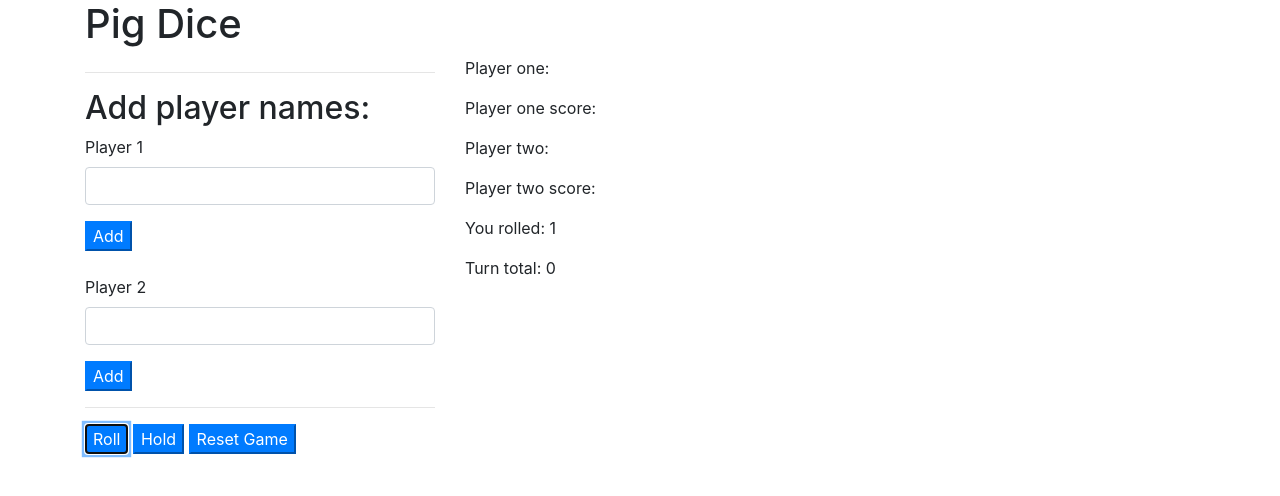
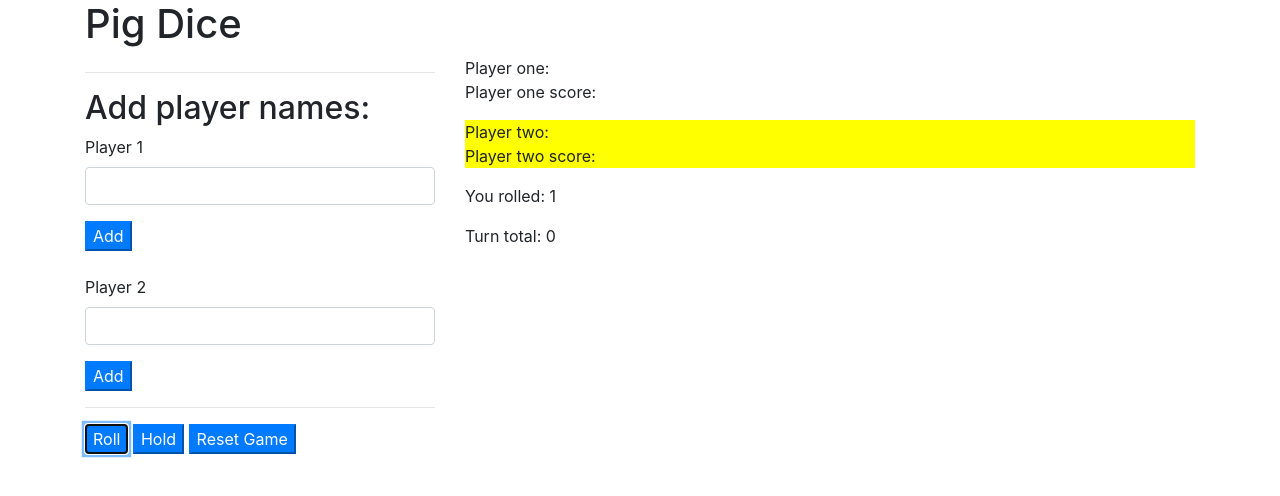
Before and after one commit to scastaneda36/pig-dice, a plain HTML site: page index.html in a window 1280 px wide. Both pictures are taken after a click on the button "Roll". Drawn offline with Linux system fonts and the light colour scheme.

Commit message:
Create a highlight css styling that is applied in JS user interface to signal to user whose turn it is

```diff
--- a/css/styles.css
+++ b/css/styles.css
@@ -1,3 +1,4 @@
-#show-contact {
-  display: none;
+
+.attention {
+  background-color: yellow;
 }
--- a/index.html
+++ b/index.html
@@ -5,7 +5,6 @@
     <link href="css/styles.css" rel="stylesheet" type="text/css">
     <script src="js/jquery-3.3.1.js"></script>
     <script src="js/scripts.js"></script>
-  </script>
   <title>Pig Dice</title>
   </head>
   <body>
@@ -37,12 +36,13 @@
             <button id="hold" type="button" class="btn-primary">Hold</button>
             <button id="reset" type="button" class="btn-primary">Reset Game</button>
           </div>
+          <br>
           <div class="col-md-8">
             <div id="show-scores">
-              <p>Player one: <span class="player1-name"></span></p>
-              <p>Player one score: <span class="player1-score"></span></p>
-              <p>Player two: <span class="player2-name"></span></p>
-              <p>Player two score: <span class="player2-score"></span></p>
+              <p id = "p1">Player one: <span class="player1-name"></span><br>
+                Player one score: <span class="player1-score"></span></p>
+              <p id = "p2">Player two: <span class="player2-name"></span><br>
+                Player two score: <span class="player2-score"></span></p>
               <p>You rolled: <span class="turn-roll"></span></p>
               <p>Turn total: <span class="turn-total"></span></p>
             </div>
--- a/js/scripts.js
+++ b/js/scripts.js
@@ -40,10 +40,6 @@ Player.prototype.hold = function () {
   count+=1;
   window.count=count;
   return this.score;
-}
-
-Player.prototype.switch = function (){
-
 }
 
 Player.prototype.startOver = function () {
@@ -100,9 +96,20 @@ $(document).ready(function() {
     window.newPlayer2=newPlayer2;
     });
 
+    var highlightPlayer1 = document.querySelector("#p1");
+    var highlightPlayer2 = document.querySelector("#p2");
+
   $("#roll").on("click", function() {
     $(".turn-roll").text(rollDice());
     $(".turn-total").html(turnTotal());
+    if (count%2===0){
+      highlightPlayer1.classList.add("attention");
+      highlightPlayer2.classList.remove("attention");
+    }
+    else{
+      highlightPlayer2.classList.add("attention");
+      highlightPlayer1.classList.remove("attention");
+    }
 
     // $(".player2-score").show();
   });
@@ -111,9 +118,13 @@ $(document).ready(function() {
     $(".turn-total").html(0);
     if (count%2===0){
       $(".player1-score").html(newPlayer1.hold());
+      highlightPlayer2.classList.add("attention");
+      highlightPlayer1.classList.remove("attention");
     }
     else{
       $(".player2-score").html(newPlayer2.hold());
+      highlightPlayer1.classList.add("attention");
+      highlightPlayer2.classList.remove("attention");
     }
   });
 
```
